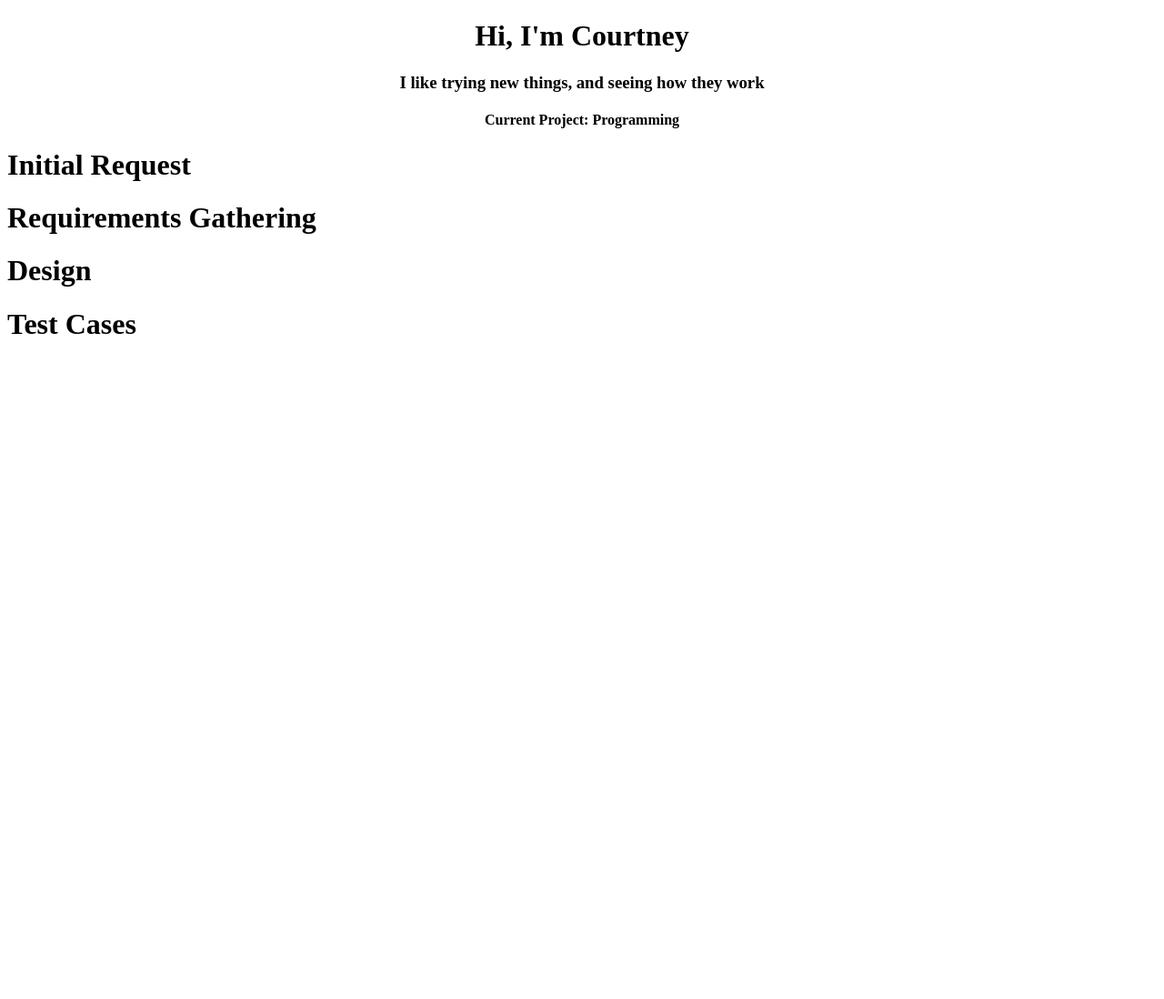
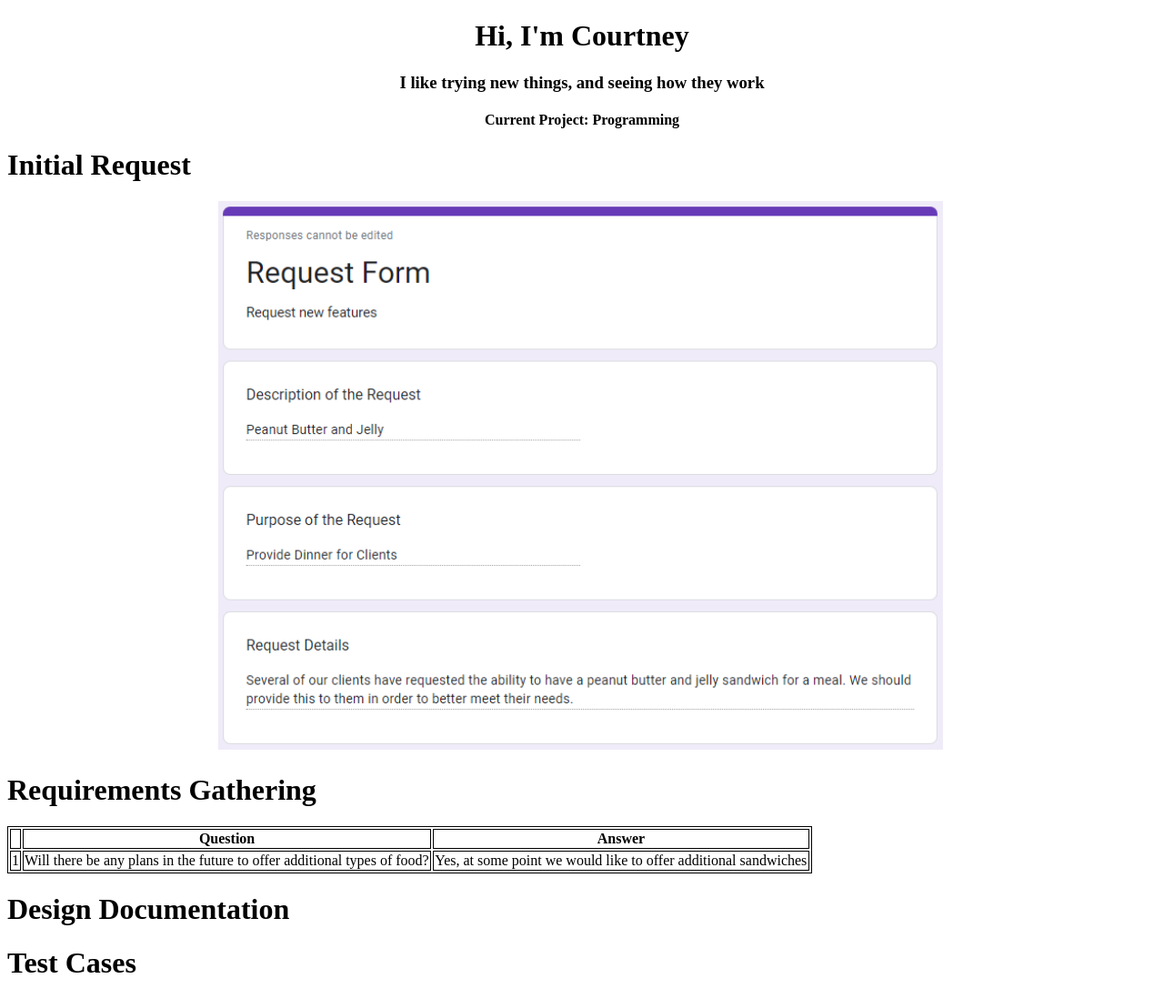
Before and after one commit to courtneypulaski/courtneypulaski.github.io, a plain HTML site: page analysis.html in a window 1280 px wide. Shown: the whole page at 91% size. Before the commit the page ends 800 px from the top, so only its background shows below. Drawn offline with Linux system fonts and the light colour scheme.

Commit message:
updated analysis page, assets folder

```diff
--- a/analysis.html
+++ b/analysis.html
@@ -15,12 +15,25 @@
         </header>
         <div>
             <h1>Initial Request</h1>
+            <img src="assets/Request.png" alt="Business Request" id="Bus_Request">
         </div>
         <div>
             <h1>Requirements Gathering</h1>
+            <table>
+                <tr>
+                    <th></th>
+                    <th>Question</th>
+                    <th>Answer</th>
+                </tr>
+                <tr>
+                    <td>1</td>
+                    <td>Will there be any plans in the future to offer additional types of food?</td>
+                    <td>Yes, at some point we would like to offer additional sandwiches</td>
+                </tr>
+            </table>
         </div>
         <div>
-            <h1>Design</h1>
+            <h1>Design Documentation</h1>
         </div>
         <div>
             <h1>Test Cases</h1>
--- a/personalpage.css
+++ b/personalpage.css
@@ -1,3 +1,18 @@
 .header-info {
     text-align: center;
 }
+
+#Bus_Request {
+    width: 75%;
+    max-width: 800px;
+    margin: auto;
+    display: block;
+}
+
+table,th,td {
+    border: 1px solid;
+}
+
+table {
+    width: 70%;
+}
```
Also changed, not shown: index.html (+1 -1 lines), Git Info.txt (added), assets/Request.png (added), 2 other files.
